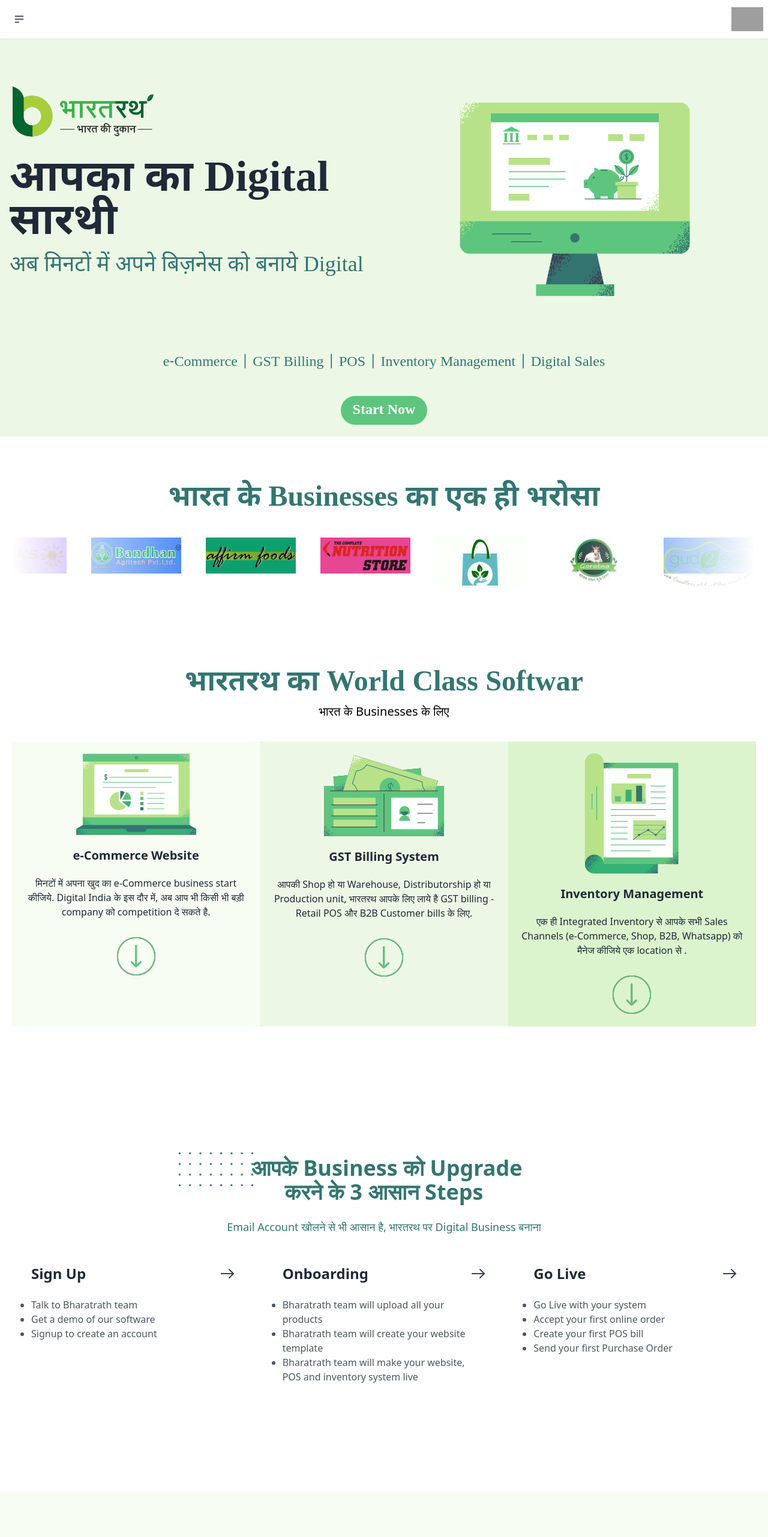
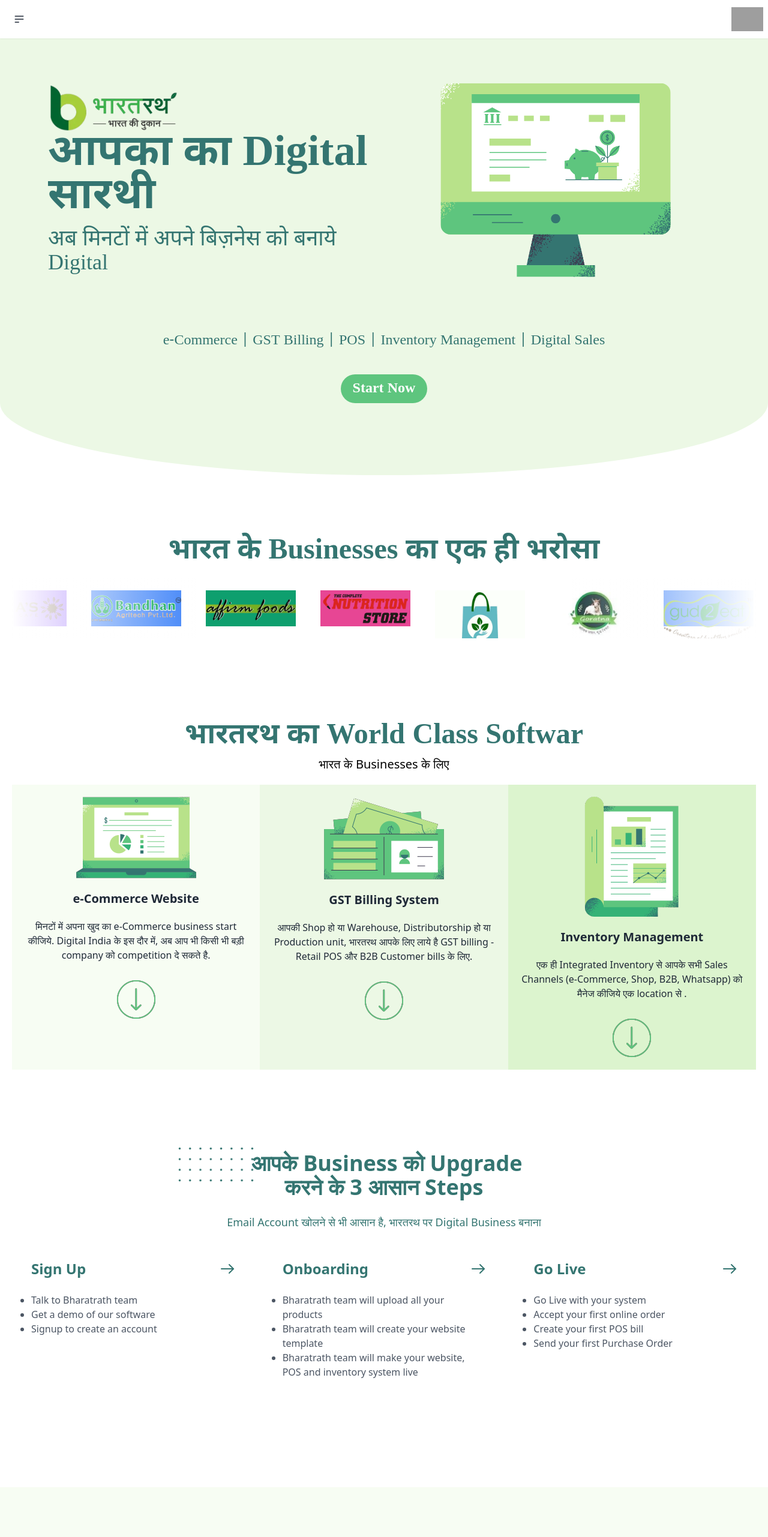
Before and after one commit to BharatRath/www.bharatrath.com, a Vue app: page / in a window 1280 px wide. Shown: the top 2562 px of the page at 60% size. Built offline with nearby package versions, Linux system fonts and the light colour scheme; grey boxes are pictures that could not be loaded.

Commit message:
new chnages

```diff
--- a/src/App.vue
+++ b/src/App.vue
@@ -1,4 +1,4 @@
-<script setup lang="ts">
+<script setup>
 import { RouterView } from 'vue-router'
 </script>
 
@@ -7,6 +7,4 @@
   <RouterView />
 </template>
 
-<style scoped>
-
-</style>
+<style scoped></style>
--- a/src/views/HomeView.vue
+++ b/src/views/HomeView.vue
@@ -1,11 +1,12 @@
 <template>
 
     <Navbar />
+    <div class="!h-10"></div>
+ <Hero />
 
-  <div class="!h-10"></div>
-  <section class="banner pt-4 mb-10 bg-[#ECF8E5]  ">
-    <div class="bg-[#ECF8E5] sm:py-5 py-5" >
-     <div class="grid grid-cols-1 md:grid-cols-2 !gap-6 lg:grid-cols-2 mx-auto max-w-screen-2xl px-4 py-16 ">
+  <!-- <section class="banner  bg-[#ECF8E5] !md:pt-10 !lg:pt-10 !xl:pt-10 pt-5" >
+   <div class="sm:py-5 !py-7 pb-5 " >
+     <div class="grid grid-cols-1 md:grid-cols-2 !gap-6 lg:grid-cols-2 mx-auto !w-5/6 pb-12">
         <div class="flex flex-col items-center  md:items-start  lg:items-start   mb-10">
         <div class="width !mb-8 "><img src="../assets/flaticon.webp" alt="" /></div>
        <div class="">
@@ -23,7 +24,7 @@
 
       </div>
      </div>
-        <div class="font-devanagari text-brandGreen md:text-2xl   lg:text-2xl xl:text-2xl  text-1xl flex flex-col items-center ">
+        <div class="font-devanagari text-brandGreen md:text-2xl px-5  lg:text-2xl xl:text-2xl  text-1xl flex flex-col items-center ">
         <div  class="text-center">e-Commerce | GST Billing | POS | Inventory Management | Digital Sales</div>
 
         <a
@@ -32,12 +33,10 @@
           target="blank"
           >Start Now</a
         >
-        <!-- <button class="rounded-full bg-brandGreen px-4 py-2 text-white font-bold mt-10">
-          Start Now
-        </button> -->
+
       </div>
     </div>
-  </section>
+  </section> -->
 
   <section class="brands mt-4 mb-20 p-5">
     <!-- <div class="font-devanagari text-brandGreen font-bold !sm:text-base  text-2xl my-5 text-center">
@@ -87,7 +86,7 @@
       भारतरथ का World Class Software, भारत के Businesses के लिए
     </div> -->
     <Title :des="'भारत के Businesses के लिए'" :title="'भारतरथ का World Class Softwar'"/>
-    <section class="features mt-4 mb-20 bg-[#f7fdf3]">
+    <section class="features">
       <div class="grid grid-cols-1 md:grid-cols-2 lg:grid-cols-3">
         <div class="bg-[#f7fdf3] flex flex-col items-center w-full">
           <img src="../assets/features/website.png" alt="" class="p-5" />
@@ -157,9 +156,9 @@
       <div class="grid  lg:grid-cols-3 sm:grid-cols-2 gap-20">
         <div>
           <div class="flex items-center justify-between mb-6">
-            <p class="text-2xl font-bold">Sign Up</p>
+            <p class="text-2xl font-bold !text-brandGreen">Sign Up</p>
             <svg
-              class="w-6 text-gray-700 transform rotate-90 sm:rotate-0"
+              class="w-6 text-brandGreen transform rotate-90 sm:rotate-0"
               stroke="currentColor"
               stroke-width="2"
               stroke-linecap="round"
@@ -180,9 +179,9 @@
         </div>
         <div>
           <div class="flex items-center justify-between mb-6">
-            <p class="text-2xl font-bold">Onboarding</p>
+            <p class="text-2xl font-bold !text-brandGreen">Onboarding</p>
             <svg
-              class="w-6 text-gray-700 transform rotate-90 sm:rotate-0"
+              class="w-6 text-brandGreen transform rotate-90 sm:rotate-0"
               stroke="currentColor"
               stroke-width="2"
               stroke-linecap="round"
@@ -203,9 +202,9 @@
         </div>
         <div>
           <div class="flex items-center justify-between mb-6">
-            <p class="text-2xl font-bold">Go Live</p>
+            <p class="text-2xl font-bold !text-brandGreen">Go Live</p>
             <svg
-              class="w-6 text-gray-700 transform rotate-90 sm:rotate-0"
+              class="w-6 text-brandGreen transform rotate-90 sm:rotate-0"
               stroke="currentColor"
               stroke-width="2"
               stroke-linecap="round"
@@ -511,6 +510,7 @@
 import ContactUs from './components/ContactUs.vue'
 import Navbar from './components/Navbar.vue'
 import Title from './components/Title.vue'
+import Hero from './components/Hero.vue'
 window.addEventListener('load', () => {
   const images = document.querySelectorAll('.scroll-container img')
   let minHeight = Infinity
--- a/src/views/components/ContactUs.vue
+++ b/src/views/components/ContactUs.vue
@@ -29,7 +29,7 @@
               <br />
               <div v-if="!saving" class="">
                 <div class="px-3 mb-5">
-                  <label for="" class="text-black text-base font-semibold">Name</label>
+                  <div for="" class="text-black text-base font-semibold mb-2">Name</div>
                   <div class="flex">
                     <div
                       class="w-10 z-10 pl-1 text-center pointer-events-none flex items-center justify-center"
@@ -44,7 +44,7 @@
                   </div>
                 </div>
                 <div class="px-3 mb-5">
-                  <label for="" class="text-black text-base font-semibold px-1">Email</label>
+                  <div for="" class="text-black text-base font-semibold mb-2">Email</div>
                   <div class="flex">
                     <div
                       class="w-10 z-10 pl-1 text-center pointer-events-none flex items-center justify-center"
@@ -60,7 +60,7 @@
                 </div>
 
                 <div class="w-full px-3 mb-5">
-                  <label for="" class="text-black text-base font-semibold px-1">Who am I</label>
+                  <div for="" class="text-black text-base font-semibold mb-2">Who I am</div>
                   <div class="flex flex-col">
                     <div
                       class="w-10 z-10 pl-1 text-center pointer-events-none flex items-center justify-center"
@@ -84,7 +84,7 @@
                 </div>
 
                 <div class="px-3 mb-5">
-                  <label for="" class="text-black text-base font-semibold px-1">Pincode</label>
+                  <div for="" class="text-black text-base font-semibold mb-2">Pincode</div>
                   <div class="flex">
                     <div
                       class="w-10 z-10 pl-1 text-center pointer-events-none flex items-center justify-center"
@@ -100,7 +100,7 @@
                 </div>
 
                 <div class="px-3 mb-5">
-                  <label for="" class="text-black text-base font-semibold px-1">Phone</label>
+                  <div for="" class="text-black text-base font-semibold mb-2">Phone</div>
                   <div class="flex">
                     <div
                       class="w-10 z-10 pl-1 text-center pointer-events-none flex items-center justify-center"
@@ -116,7 +116,7 @@
                 </div>
 
                 <div class="px-3 mb-5">
-                  <label for="" class="text-black text-base font-semibold"> Message</label>
+                  <div for="" class="text-black text-base font-semibold mb-2">Message</div>
                   <div class="flex">
                     <div
                       class="w-10 z-10 pl-1 mt-3 text-center pointer-events-none flex items-center justify-center"
@@ -155,7 +155,7 @@
   </form>
 </template>
 
-<script lang="ts">
+<script>
 import emailjs from '@emailjs/browser'
 import Title from './Title.vue'
 export default {
--- a/src/views/components/Footer.vue
+++ b/src/views/components/Footer.vue
@@ -26,7 +26,7 @@
     </div>
   </footer>
 </template>
-<script setup lang="ts">
+<script setup>
 const footerLinks = [
   {
     title: 'Navigation Links',
--- /dev/null
+++ b/src/views/components/Hero.vue
@@ -0,0 +1,46 @@
+<template>
+  <div class="!h-screen">
+    <div
+      style="height: 65%"
+      class="grid grid-cols-1 bg-[#ECF8E5] md:grid-cols-2 items-center px-20 py-10 !gap-6 lg:grid-cols-2"
+    >
+      <div>
+        <div class="width"><img src="../../assets/flaticon.webp" alt="" /></div>
+        <div class="">
+          <div
+            class="font-devanagari text-brandGree md:text-7xl lg:text-7xl text-brandGreen xl:text-7xl text-3xl font-bold"
+          >
+            आपका का Digital सारथी
+          </div>
+          <div
+            class="font-devanagari text-brandGreen md:text-4xl lg:text-4xl xl:text-4xl text-1xl mt-4"
+          >
+            अब मिनटों में अपने बिज़नेस को बनाये Digital
+          </div>
+        </div>
+      </div>
+      <div class="flex flex-col items-center">
+        <img src="../../assets/banner_image.svg" alt="" class="sm:w-30 sm:h-30 sm:w-96 sm:h-96" />
+      </div>
+    </div>
+    <div style="height: 30%; border-radius: 0 0 360% 360%" class="bg-[#ECF8E5] !-mt-2">
+      <div
+        class="font-devanagari text-brandGreen md:text-2xl px-5 lg:text-2xl xl:text-2xl text-1xl flex flex-col items-center"
+      >
+        <div class="text-center">
+          e-Commerce | GST Billing | POS | Inventory Management | Digital Sales
+        </div>
+
+        <a
+          class="rounded-full px-5 !bg-brandGreen py-2 text-white font-bold mt-10"
+          href="https://apps.bharatrath.com/bos/login"
+          target="blank"
+          >Start Now</a
+        >
+        <!-- <button class="rounded-full bg-[#ECF8E5] px-4 py-2 text-white font-bold mt-10">
+          Start Now
+        </button> -->
+      </div>
+    </div>
+  </div>
+</template>
--- a/tsconfig.app.json
+++ b/tsconfig.app.json
@@ -3,6 +3,7 @@
   "include": ["env.d.ts", "src/**/*", "src/**/*.vue"],
   "exclude": ["src/**/__tests__/*"],
   "compilerOptions": {
+    "ignoreDeprecations": "5.0",
     "composite": true,
     "baseUrl": ".",
     "paths": {
--- a/tsconfig.node.json
+++ b/tsconfig.node.json
@@ -2,6 +2,7 @@
   "extends": "@vue/tsconfig/tsconfig.node.json",
   "include": ["vite.config.*", "vitest.config.*", "cypress.config.*", "playwright.config.*"],
   "compilerOptions": {
+    "ignoreDeprecations": "5.0",
     "composite": true,
     "types": ["node"]
   }
--- a/tsconfig.vitest.json
+++ b/tsconfig.vitest.json
@@ -2,6 +2,7 @@
   "extends": "./tsconfig.app.json",
   "exclude": [],
   "compilerOptions": {
+    "ignoreDeprecations": "5.0",
     "composite": true,
     "lib": [],
     "allowJs": true,
```
Also changed, not shown: src/views/components/Testimonials.vue (+19 -14 lines).
